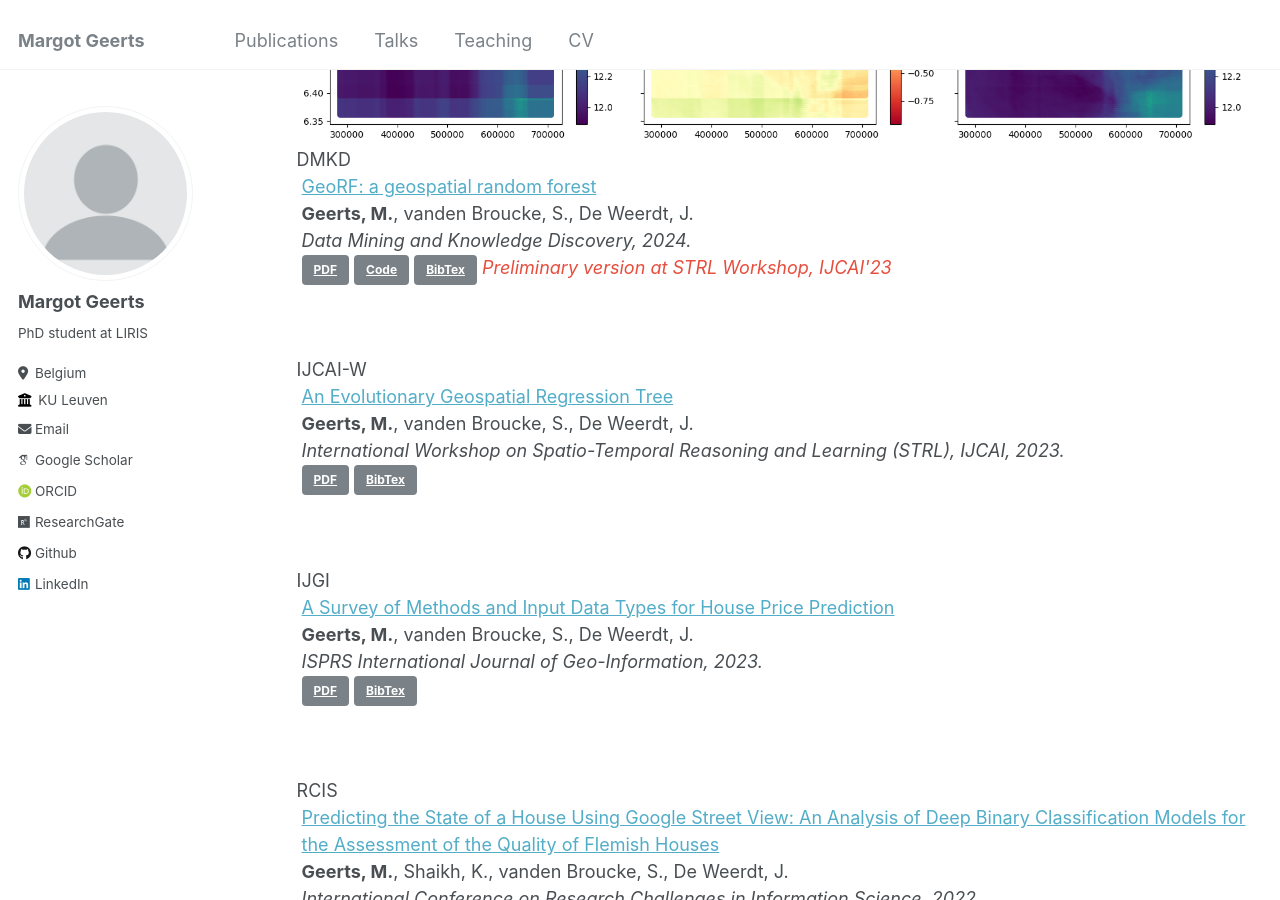
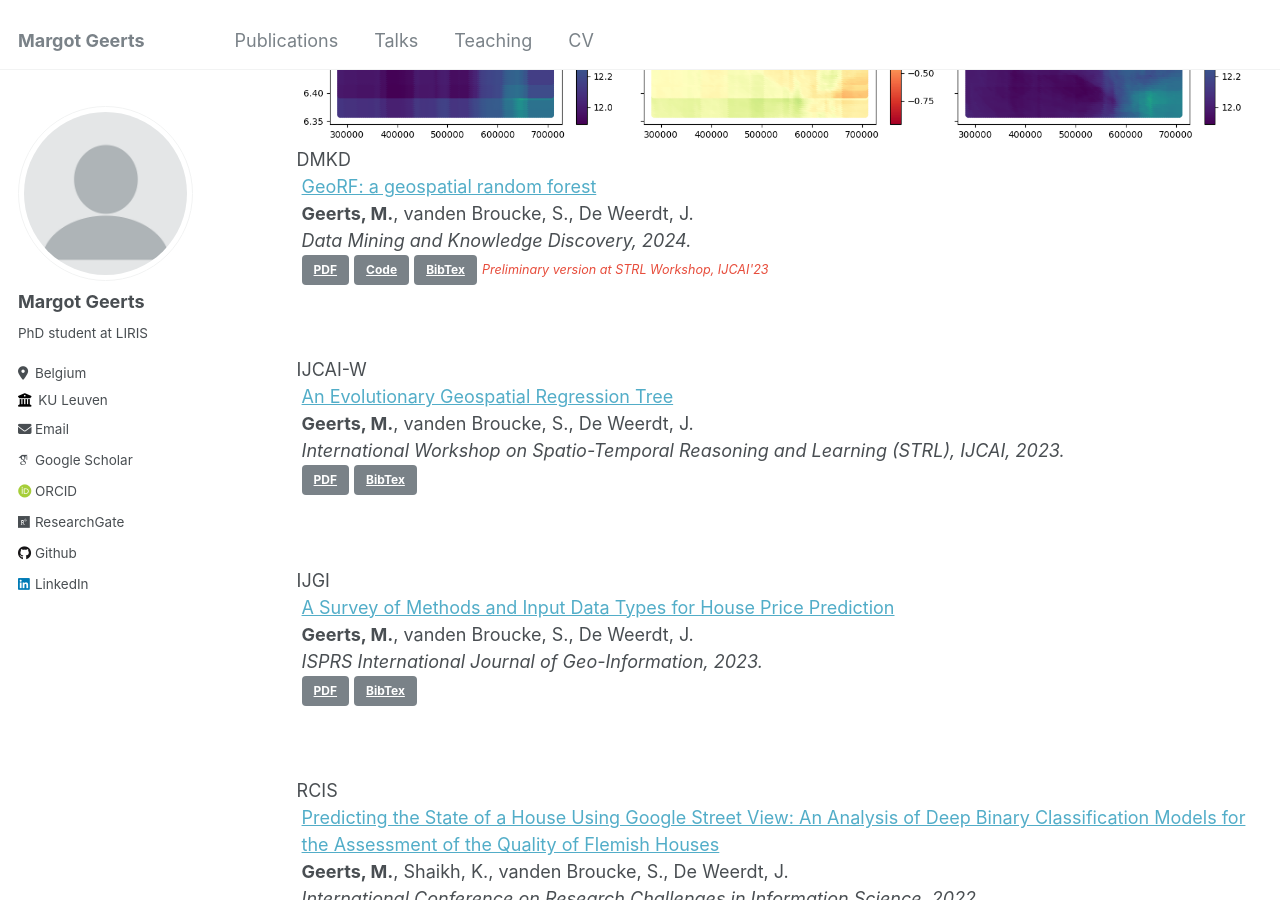
Before and after one commit to margotgeerts/margotgeerts.github.io, a Jekyll site: the page built from _pages/publications.md, in a window 1280 px wide and 900 px high, scrolled down 528 px. Built offline with Jekyll 4.4.1, drawn with Linux system fonts in a browser that asks for light colours; some web fonts are replaced.

Commit message:
Update publications.md

```diff
--- a/_pages/publications.md
+++ b/_pages/publications.md
@@ -43,7 +43,7 @@ author_profile: true
       <a href="{{ link.bibtex }}" class="btn btn-sm z-depth-0" role="button" target="_blank" style="font-size:12px;">BibTex</a>
       {% endif %}
       {% if link.notes %}
-      <i style="color:#e74d3c">{{ link.notes }}</i>
+      <i style="color:#e74d3c;font-size:70%">{{ link.notes }}</i>
       {% endif %}
       {% if link.others %}
       {{ link.others }}
```
